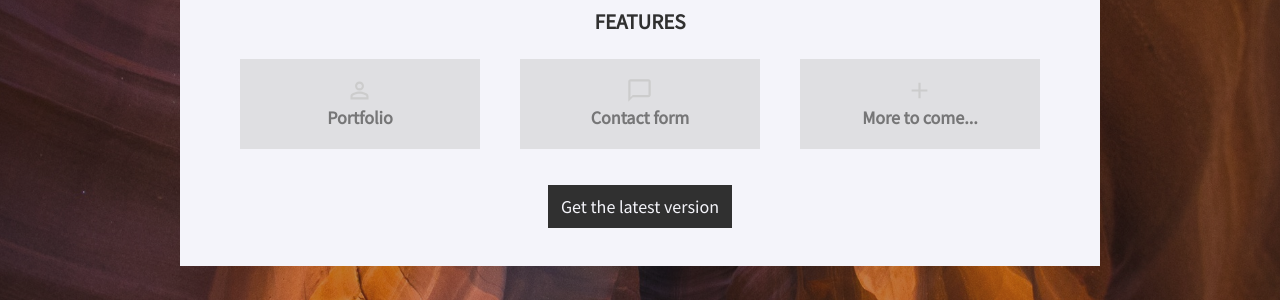
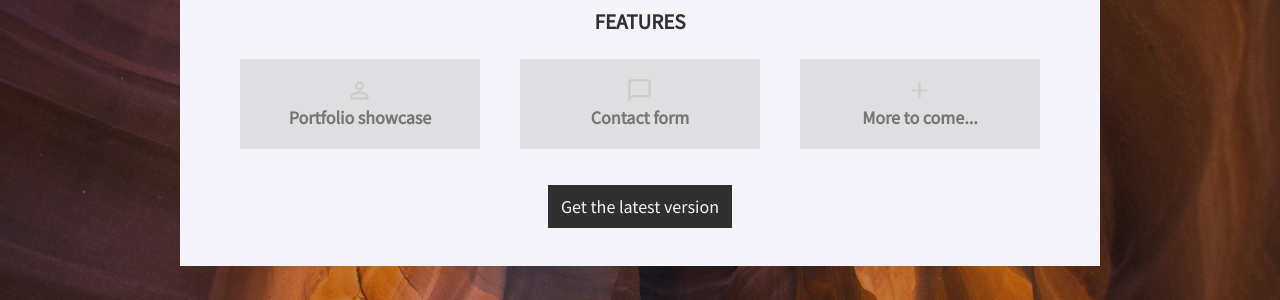
Before and after one commit to talentedunicorn/orange, a Jekyll site: the page built from index.html, in a window 1280 px wide and 900 px high, scrolled down 337 px. Shown: the part 154-454 px from the top of the window. Built offline with Jekyll 4.4.1, drawn with Linux system fonts in a browser that asks for light colours; nearby versions of some CDN libraries; comment, search, counter and statistics services are not loaded.

```diff
--- a/index.html
+++ b/index.html
@@ -16,7 +16,7 @@
             <div class="col-3">
               <div class="feature">
                 <svg class="icon icon-person_outline"><use xlink:href="#icon-person_outline"></use></svg>
-                <h3 class="block">Portfolio</h3>
+                <h3 class="block">Portfolio showcase</h3>
               </div>
             </div>
             <div class="col-3">
```
